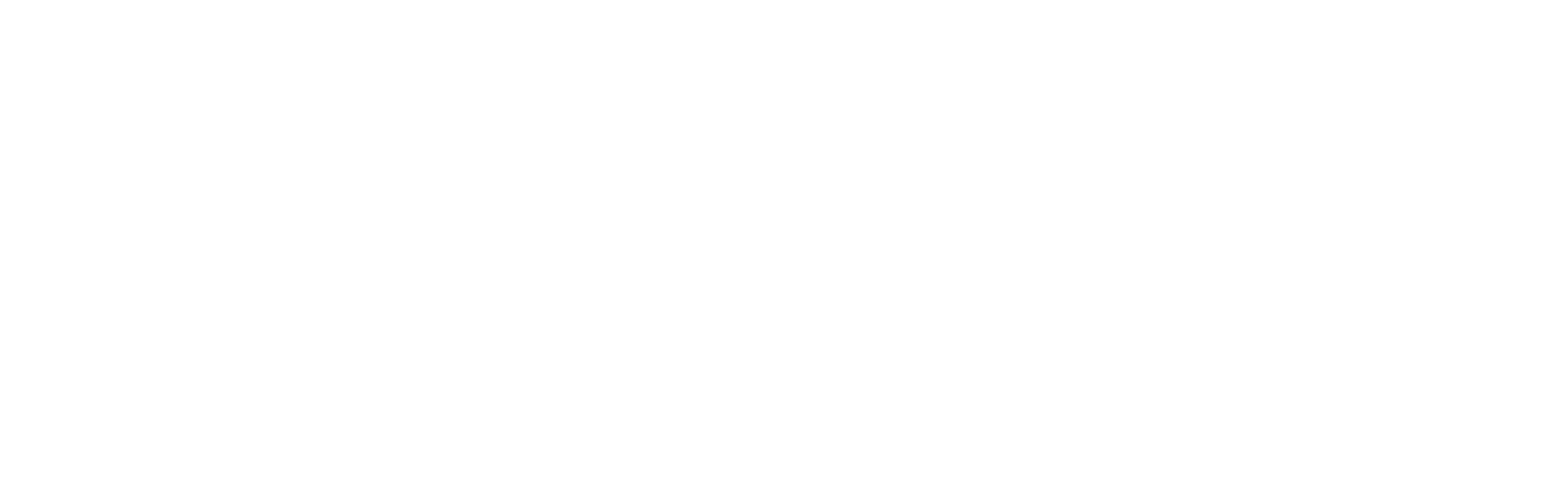
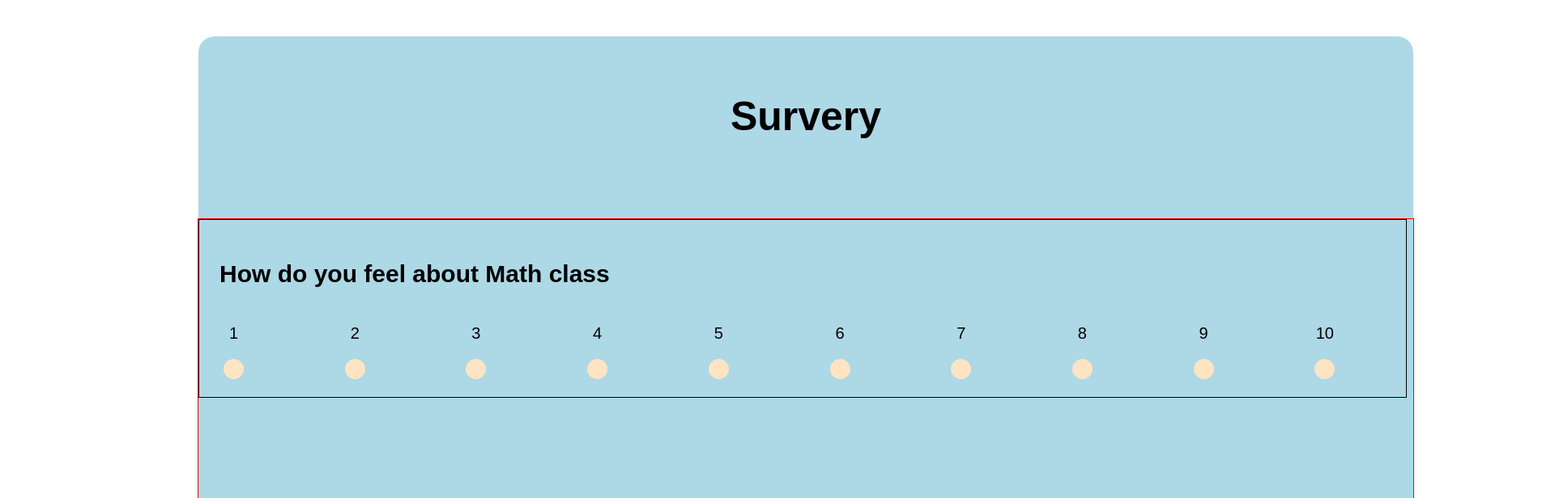
Before and after one commit to justinnotoma/Student-Survery, a website: page public/index.html in a window 1280 px wide. Shown: the top 616 px of the page at 81% size, 1920 px wide, since content can reach past the window. Drawn offline with Linux system fonts and the light colour scheme; a web font is replaced by a local one.

Commit message:
update styles

```diff
--- a/public/index.html
+++ b/public/index.html
@@ -3,9 +3,78 @@
 <head>
     <meta charset="UTF-8">
     <meta name="viewport" content="width=device-width, initial-scale=1.0">
+    <link rel="stylesheet" href="style.css">
     <title>Survery For classes</title>
 </head>
 <body>
-    <div class="container__website-body"></div>
+    <div class="container__website-body">
+        <h2>Survery</h2>
+
+        <!-- All question container -->
+        <div class="container__all-question">
+            <section class="container__question">
+                <h2>How do you feel about Math class</h2>
+
+                <!-- All button container -->
+                <div class="container__all-btn">
+                    <!-- option 1 -->
+                    <article class="container__btn">
+                        <p>1</p>
+                        <button class="ans-btn"></button>
+                    </article>
+
+                    <!-- option 2 -->
+                    <article class="container__btn">
+                        <p>2</p>
+                        <button class="ans-btn"></button>
+                    </article>
+
+                    <!-- option 3 -->
+                    <article class="container__btn">
+                        <p>3</p>
+                        <button class="ans-btn"></button>
+                    </article>
+                    <!-- option 4 -->
+                    <article class="container__btn">
+                        <p>4</p>
+                        <button class="ans-btn"></button>
+                    </article>
+                    <!-- option 5 -->
+                    <article class="container__btn">
+                        <p>5</p>
+                        <button class="ans-btn"></button>
+                    </article>
+                    <!-- option 6 -->
+                    <article class="container__btn">
+                        <p>6</p>
+                        <button class="ans-btn"></button>
+                    </article>
+                    <!-- option 7 -->
+                    <article class="container__btn">
+                        <p>7</p>
+                        <button class="ans-btn"></button>
+                    </article>
+                    <!-- option 8 -->
+                    <article class="container__btn">
+                        <p>8</p>
+                        <button class="ans-btn"></button>
+                    </article>
+                    <!-- option 9 -->
+                    <article class="container__btn">
+                        <p>9</p>
+                        <button class="ans-btn"></button>
+                    </article>
+                    <!-- option 10 -->
+                    <article class="container__btn">
+                        <p>10</p>
+                        <button class="ans-btn"></button>
+                    </article>
+
+
+                </div>
+            </section>
+        </div>
+
+    </div>
 </body>
 </html>
--- /dev/null
+++ b/public/style.css
@@ -0,0 +1,109 @@
+/* Fonts */
+  @import url('https://fonts.googleapis.com/css2?family=Belanosima&family=Lato&display=swap');
+
+:root {
+    --body-width: 1900px;
+    --body-height: 1000px;
+    --header-font: 'Belanosima', sans-serif;
+    --normal-text-font:
+}
+
+body {
+    display: flex;
+    flex-direction: row;
+    justify-content: center;
+    margin: 45px;
+
+    width: var(--body-width);
+    height: var(--body-height);
+}
+
+
+/* Style for "container__website-body" */
+.container__website-body {
+    display: flex;
+    flex-direction: column;
+    justify-content: space-around;
+    align-items: center;
+
+    width: calc(var(--body-width) - 400px);
+    height: calc(var(--body-height) - 70px);
+
+    background-color: lightblue;
+    border-radius: 20px;
+}
+
+
+/* Style for "container__website-body" 'h2'  */
+.container__website-body h2 {
+    color: black;
+    font-size: 50px;
+    font-family: var(--header-font);
+}
+
+/* Style for "container__all-question" */
+.container__all-question {
+    display: flex;
+    flex-direction: column;
+    justify-content: space-between;
+
+    width: 100%;
+    height: 675px;
+
+    border: 1px solid red;
+
+    /* Style for "container__question" */
+}
+.container__question {
+    display: flex;
+    flex-direction: column;
+
+    width: 96%;
+    height: 25%;
+    border: 1px solid black;
+
+    padding: 25px;
+    font-family: var(--header-font);
+
+    & h2 {
+        align-items: start;
+        font-size: 30px;
+    }
+}
+
+/* Style for "container__all-btn" */
+.container__all-btn {
+    display: flex;
+    justify-content: space-between;
+
+    width: 96%;
+    height: 150px;
+    /* border: 1px solid red; */
+
+    /* Style for "container__btn" */
+    & .container__btn {
+        display: flex;
+        flex-direction: column;
+        align-items: center;
+        gap: 0.5px;
+
+        width: calc(35px);
+        height: 100%;
+
+        /* Style for 'p' */
+        & p {
+            font-family: var(--normal-text-font);
+            font-size: 20px;
+        }
+        /* Style for "ans-btn" */
+        & .ans-btn {
+
+            width: 25px;
+            height: 25px;
+
+            background-color: bisque;
+            border: none;
+            border-radius: 50%;
+        }
+    }
+}
```
